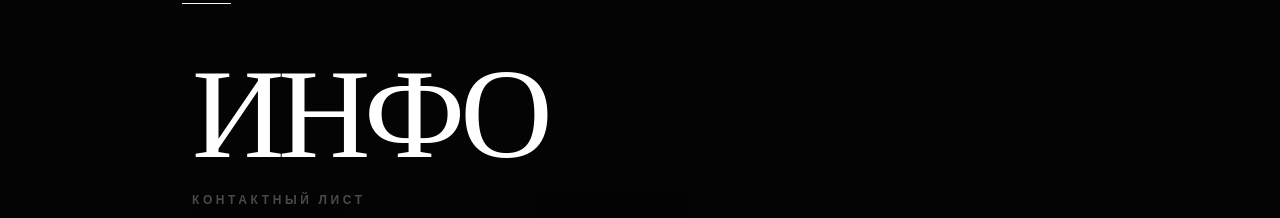
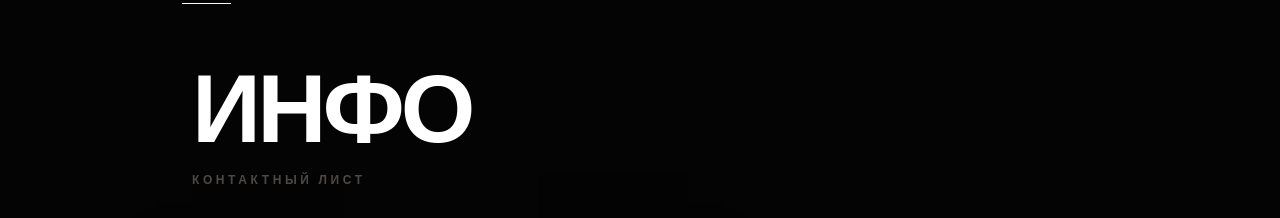
Before and after one commit to DenisDaraganGarden/ddg-garden-site-2026, a React (Vite) app: page /info in a window 1280 px wide. Shown: the part 126-344 px from the top of the page. Built offline with nearby package versions, Linux system fonts and the light colour scheme.

Commit message:
Unify section title typography

```diff
--- a/src/pages/Info.jsx
+++ b/src/pages/Info.jsx
@@ -15,7 +15,7 @@ const Info = () => {
       <div className="info-shell">
         <header className="info-header">
           <div className="info-title-wrap">
-            <h1 className="info-title" data-testid="info-title">{t('info.title')}</h1>
+            <h1 className="info-title site-section-title" data-testid="info-title">{t('info.title')}</h1>
             <span className="info-kicker">{localizeField(infoContacts.sheetLabel, language)}</span>
           </div>
         </header>
--- a/src/pages/Map.jsx
+++ b/src/pages/Map.jsx
@@ -721,7 +721,7 @@ const Map = () => {
         <div className="map-page map-page--globe" data-testid="map-page">
             <div className="map-page__header">
                 <span className="portfolio-kicker">{t('navigation.map')}</span>
-                <h1>{t('map.title')}</h1>
+                <h1 className="site-section-title">{t('map.title')}</h1>
             </div>
 
             <div className="globe-container">
--- a/src/pages/Portfolio.jsx
+++ b/src/pages/Portfolio.jsx
@@ -55,7 +55,7 @@ const Portfolio = () => {
     <main className="portfolio-page">
       <div className="portfolio-container">
         <header className="portfolio-hero">
-          <animated.h1 className="portfolio-title">
+          <animated.h1 className="portfolio-title site-section-title">
             {t('portfolio.title')}
           </animated.h1>
         </header>
--- a/src/styles/Info.css
+++ b/src/styles/Info.css
@@ -32,17 +32,6 @@
     display: flex;
     flex-direction: column;
     gap: 1.5rem;
-}
-
-.info-title {
-    font-family: var(--font-editorial);
-    font-size: clamp(4rem, 10vw, 9rem); /* Slightly smaller scale for better control */
-    line-height: 0.8;
-    font-weight: 300;
-    letter-spacing: -0.05em;
-    text-transform: uppercase;
-    margin: 0;
-    color: #fff;
 }
 
 .info-kicker {
--- a/src/styles/Map.css
+++ b/src/styles/Map.css
@@ -18,12 +18,6 @@
 }
 
 .map-page__header h1 {
-    font-size: clamp(2rem, 4vw, 4rem);
-    text-transform: uppercase;
-    letter-spacing: -0.04em;
-    line-height: 0.9;
-    color: #fff;
-    /* White for dark theme */
     margin-top: 0.5rem;
 }
 
--- a/src/styles/Portfolio.css
+++ b/src/styles/Portfolio.css
@@ -25,14 +25,6 @@
 
 .portfolio-hero {
   margin-bottom: 1rem;
-}
-
-.portfolio-hero h1 {
-  font-size: clamp(2rem, 8vw, 6rem);
-  line-height: 0.85;
-  letter-spacing: -0.04em;
-  text-transform: uppercase;
-  margin: 0;
 }
 
 .portfolio-section {
--- a/src/styles/global.css
+++ b/src/styles/global.css
@@ -33,6 +33,17 @@ a:hover {
 
 main {
   min-height: 100vh;
+}
+
+.site-section-title {
+  margin: 0;
+  color: var(--color-text-primary);
+  font-family: var(--font-primary);
+  font-size: clamp(2rem, 8vw, 6rem);
+  font-weight: 700;
+  line-height: 0.85;
+  letter-spacing: -0.04em;
+  text-transform: uppercase;
 }
 
 .route-loading-fallback {
```
